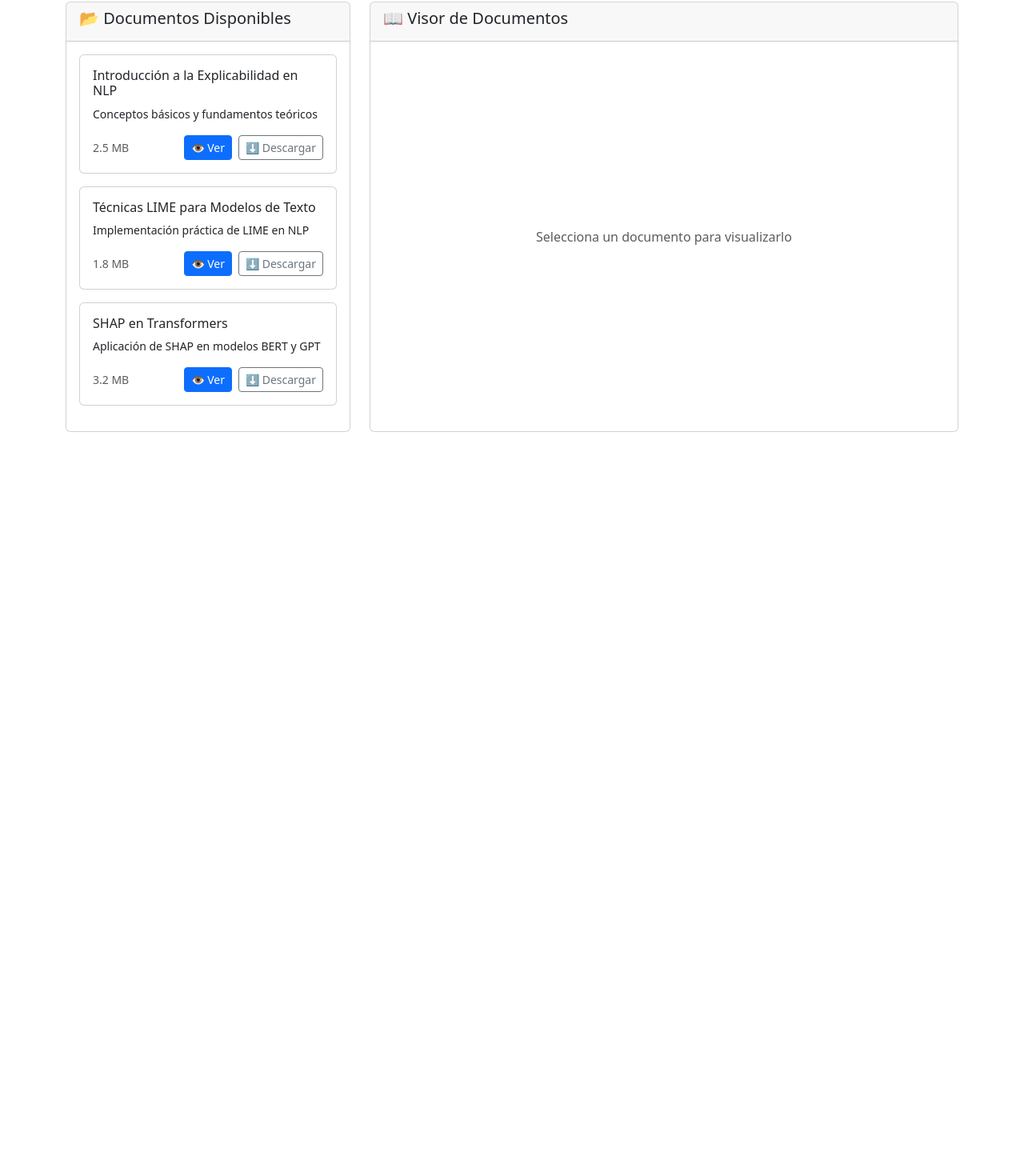
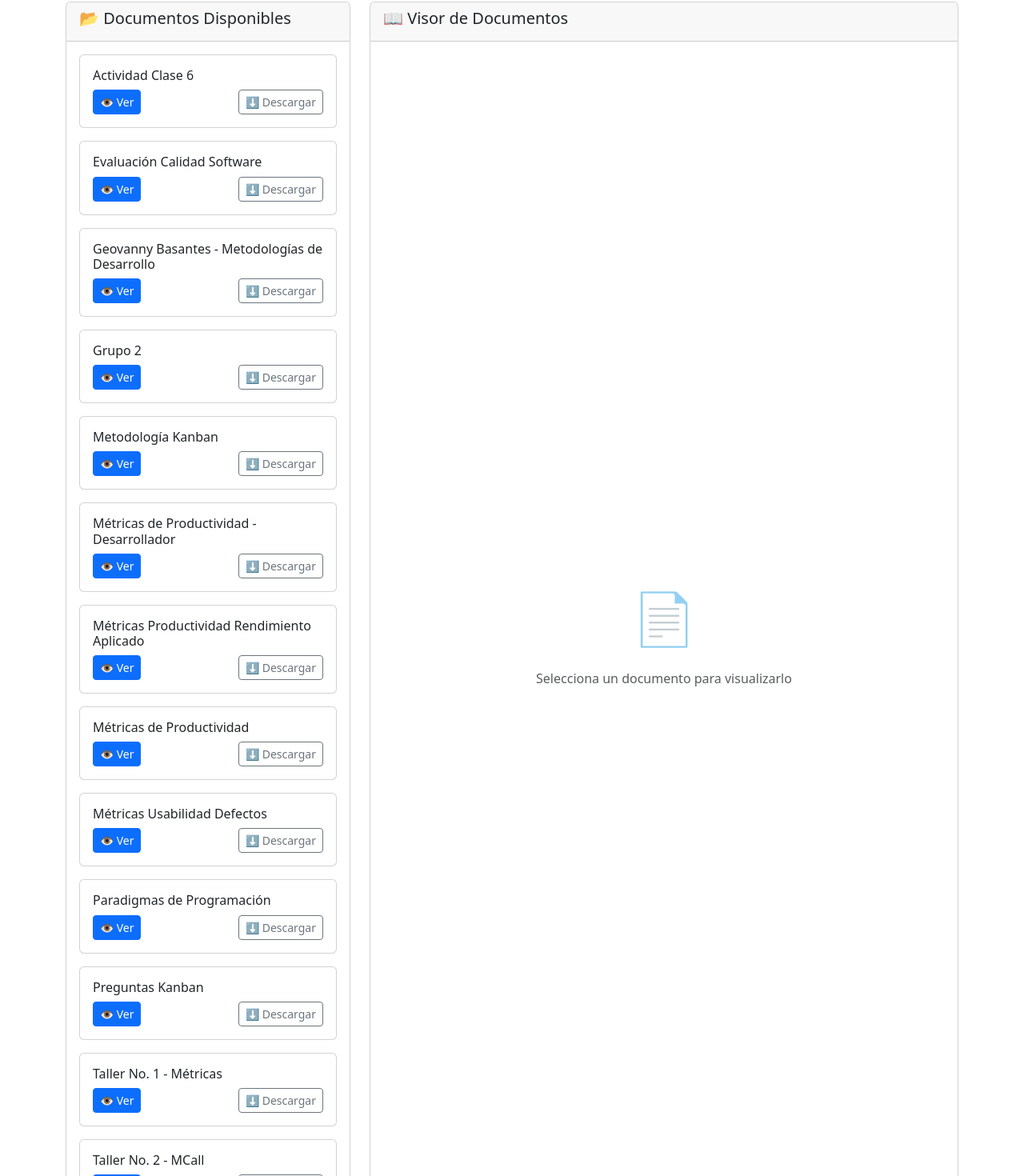
Before and after one commit to COMPUMAX-EC/NPL.github.io, a Next.js app: page /documentos in a window 1280 px wide. Shown: the part 193-1663 px from the top of the page at 80% size. Before the commit the page ends 800 px from the top, so only its background shows below. Built offline with nearby package versions, Linux system fonts and the light colour scheme.

Commit message:
update documents.js

```diff
--- a/pages/documentos.js
+++ b/pages/documentos.js
@@ -4,29 +4,21 @@ import Navbar from '../components/Navbar';
 export default function Documentos() {
   const [selectedPdf, setSelectedPdf] = useState(null);
 
-  // Lista de PDFs disponibles
+  // Lista de PDFs disponibles (basado en tu carpeta actual)
   const pdfs = [
-    {
-      id: 1,
-      title: "Introducción a la Explicabilidad en NLP",
-      description: "Conceptos básicos y fundamentos teóricos",
-      filename: "intro-explicabilidad-nlp.pdf",
-      size: "2.5 MB"
-    },
-    {
-      id: 2,
-      title: "Técnicas LIME para Modelos de Texto",
-      description: "Implementación práctica de LIME en NLP",
-      filename: "lime-nlp-tutorial.pdf",
-      size: "1.8 MB"
-    },
-    {
-      id: 3,
-      title: "SHAP en Transformers",
-      description: "Aplicación de SHAP en modelos BERT y GPT",
-      filename: "shap-transformers.pdf",
-      size: "3.2 MB"
-    }
+    { id: 1, title: "Actividad Clase 6", filename: "Actividad_clase_6.pdf" },
+    { id: 2, title: "Evaluación Calidad Software", filename: "Evaluacion_calidad_Software.pdf" },
+    { id: 3, title: "Geovanny Basantes - Metodologías de Desarrollo", filename: "Geovanny_Basantes_Metodologías_de_Desarrollo.pdf" },
+    { id: 4, title: "Grupo 2", filename: "Grupo2.pdf" },
+    { id: 5, title: "Metodología Kanban", filename: "Metodología_kanban.pdf" },
+    { id: 6, title: "Métricas de Productividad - Desarrollador", filename: "Métricas_de_Productividad_Desarrollador.pdf" },
+    { id: 7, title: "Métricas Productividad Rendimiento Aplicado", filename: "Métricas_Productividad_rendimiento_aplicado.pdf" },
+    { id: 8, title: "Métricas de Productividad", filename: "Métricas_Productividad.pdf" },
+    { id: 9, title: "Métricas Usabilidad Defectos", filename: "Métricas_Usabilidad_defectos.pdf" },
+    { id: 10, title: "Paradigmas de Programación", filename: "Paradigmas_programación.pdf" },
+    { id: 11, title: "Preguntas Kanban", filename: "Preguntas_Kanban.pdf" },
+    { id: 12, title: "Taller No. 1 - Métricas", filename: "TallerNo1-metricas[1].pdf" },
+    { id: 13, title: "Taller No. 2 - MCall", filename: "TallerNo2-MCall[1].pdf" },
   ];
 
   return (
@@ -47,10 +39,7 @@ export default function Documentos() {
                   <div key={pdf.id} className="card mb-3">
                     <div className="card-body p-3">
                       <h6 className="card-title">{pdf.title}</h6>
-                      <p className="card-text small">{pdf.description}</p>
                       <div className="d-flex justify-content-between align-items-center">
-                        <small className="text-muted">{pdf.size}</small>
-                        <div>
                         <button
                           className="btn btn-sm btn-primary me-2"
                           onClick={() => setSelectedPdf(pdf.filename)}
@@ -64,7 +53,6 @@ export default function Documentos() {
                         >
                           ⬇️ Descargar
                         </a>
-                        </div>
                       </div>
                     </div>
                   </div>
@@ -100,14 +88,14 @@ export default function Documentos() {
                   >
                     <p>Tu navegador no soporta la visualización de PDFs.
                        <a href={`/pdfs/${selectedPdf}`} target="_blank" rel="noopener noreferrer">
-                         Haz clic aquí para descargar el PDF
+                         Haz clic aquí para abrir el PDF
                        </a>
                     </p>
                   </iframe>
                 ) : (
                   <div className="d-flex align-items-center justify-content-center h-100 text-muted">
                     <div className="text-center">
-                      <i className="bi bi-file-earmark-pdf" style={{ fontSize: '4rem' }}></i>
+                      <div style={{ fontSize: '4rem' }}>📄</div>
                       <p className="mt-3">Selecciona un documento para visualizarlo</p>
                     </div>
                   </div>
```
Lines whose indentation alone changed are shown as unchanged.
